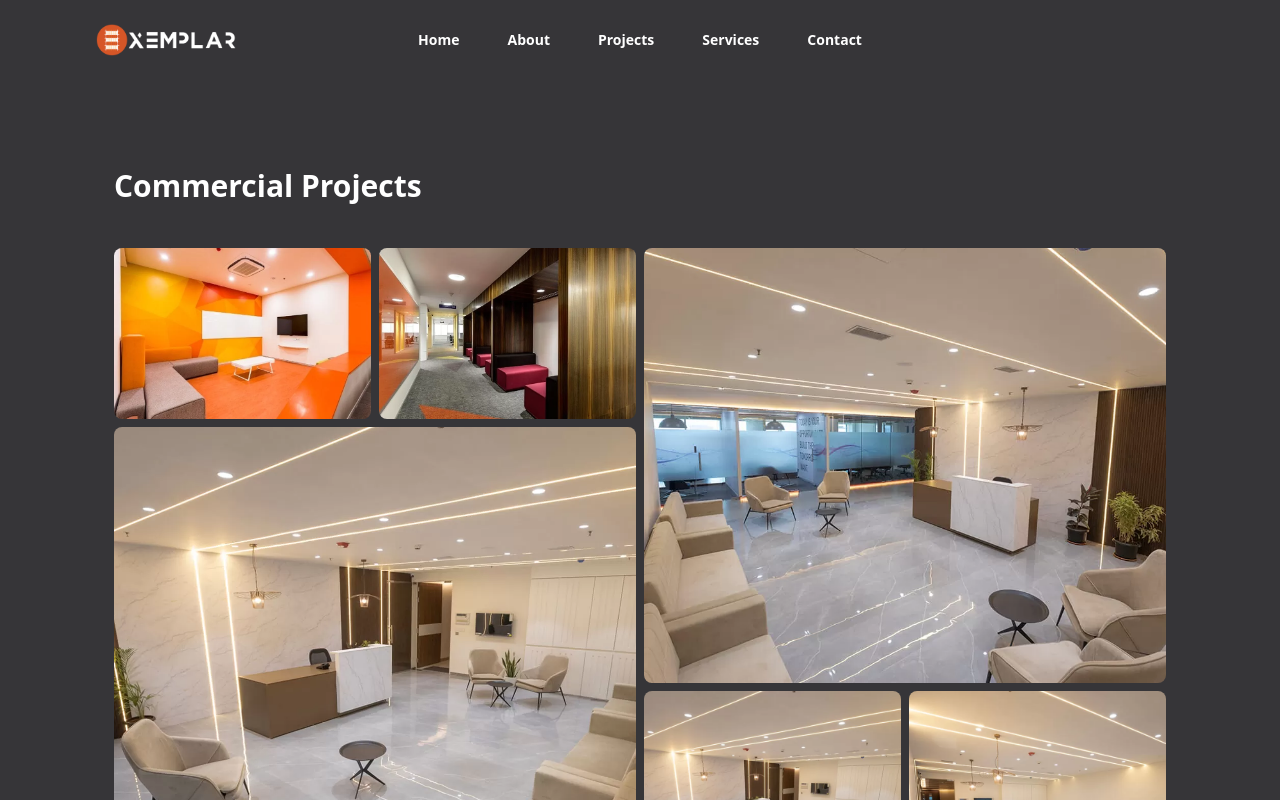
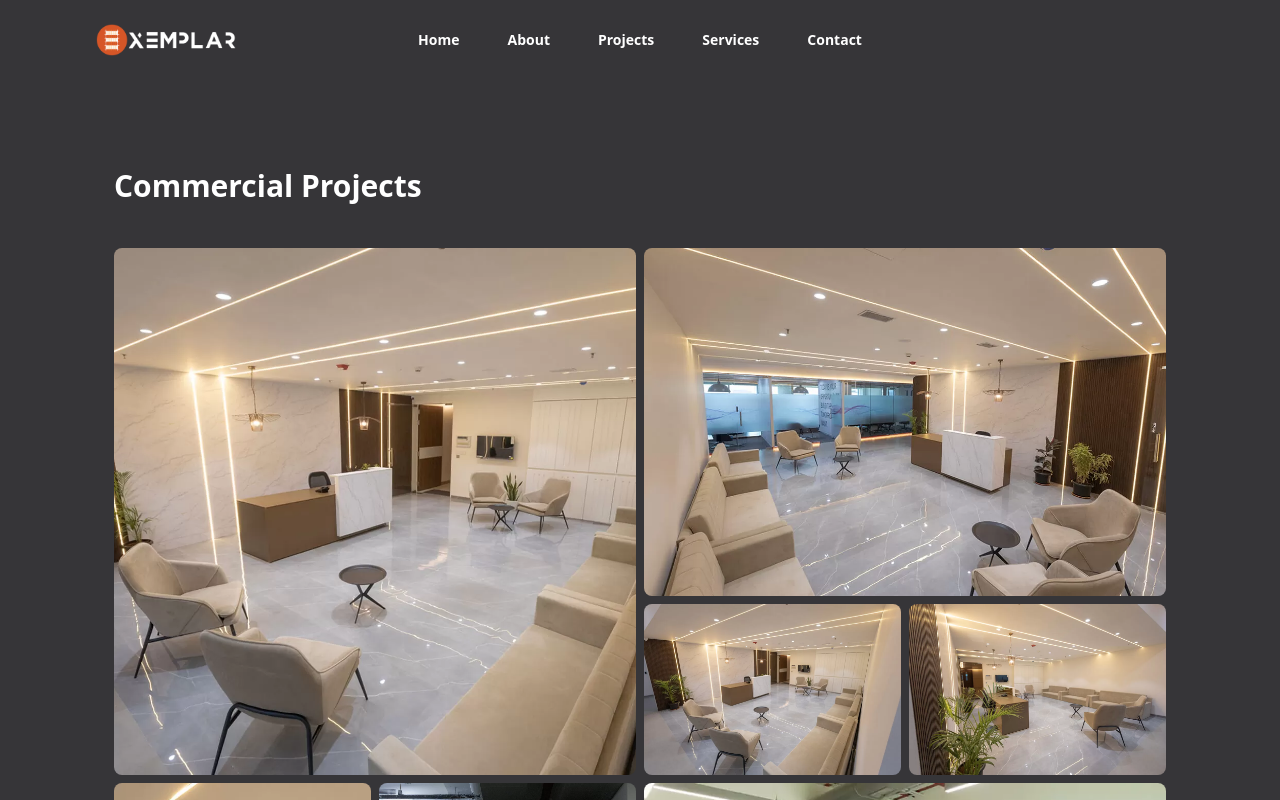
Before and after one commit to harshal3007/Exemplar-app, a React (Create React App) app: page /commercial in a window 1280 px wide. Shown: the top 800 px of the page. Built offline with nearby package versions, Linux system fonts and the light colour scheme.

Commit message:
Images changed

```diff
--- a/src/Component/Commercial.jsx
+++ b/src/Component/Commercial.jsx
@@ -38,20 +38,6 @@ const Commercial = () => {
       <div class="container mx-auto px-5 py-2 lg:px-24 lg:pt-2">
         <div class="-m-1 flex flex-wrap md:-m-2">
           <div class="flex w-full md:w-1/2 flex-wrap">
-            <div class="w-1/2 p-1 md:p-2">
-              <img
-                alt="gallery"
-                class="block h-full w-full rounded-lg object-cover object-center"
-                src={project55}
-              />
-            </div>
-            <div class="w-1/2 p-1 md:p-2">
-              <img
-                alt="gallery"
-                class="block h-full w-full rounded-lg object-cover object-center"
-                src={project56}
-              />
-            </div>
             <div class="w-full p-1 md:p-2">
               <img
                 alt="gallery"
--- a/src/Component/Residential.jsx
+++ b/src/Component/Residential.jsx
@@ -22,28 +22,14 @@ const Residential = () => {
           </div>
         </div>
       </div>
-      <div class="container mx-auto px-5 py-2 lg:px-24 lg:pt-14">
+      <div class="container mx-auto px-5 py-2 lg:px-24 lg:pt-2">
         <div class="-m-1 flex flex-wrap md:-m-2">
           <div class="flex w-full md:w-1/2 flex-wrap">
-            <div class="w-1/2 p-1 md:p-2">
+            <div class="w-full p-1 md:p-2">
               <img
                 alt="gallery"
                 class="block h-full w-full rounded-lg object-cover object-center"
                 src={project1}
-              />
-            </div>
-            <div class="w-1/2 p-1 md:p-2">
-              <img
-                alt="gallery"
-                class="block h-full w-full rounded-lg object-cover object-center"
-                src={project2}
-              />
-            </div>
-            <div class="w-full p-1 md:p-2">
-              <img
-                alt="gallery"
-                class="block h-full w-full rounded-lg object-cover object-center"
-                src={project3}
               />
             </div>
           </div>
@@ -52,20 +38,21 @@ const Residential = () => {
               <img
                 alt="gallery"
                 class="block h-full w-full rounded-lg object-cover object-center"
-                src={project4}
+                src={project2}
               />
             </div>
-          </div>
-        </div>
-      </div>
-      <div class="container mx-auto px-5 py-2 lg:px-24 lg:pt-2">
-        <div class="-m-1 flex flex-wrap md:-m-2">
-          <div class="flex w-full md:w-1/2 flex-wrap">
-            <div class="w-full p-1 md:p-2">
+            <div class="w-1/2 p-1 md:p-2">
               <img
                 alt="gallery"
                 class="block h-full w-full rounded-lg object-cover object-center"
-                src={project41}
+                src={project3}
+              />
+            </div>
+            <div class="w-1/2 p-1 md:p-2">
+              <img
+                alt="gallery"
+                class="block h-full w-full rounded-lg object-cover object-center"
+                src={project4}
               />
             </div>
           </div>
--- a/src/Pages/Projectfolder.jsx
+++ b/src/Pages/Projectfolder.jsx
@@ -1,8 +1,8 @@
 import Navbar from "../Component/Navbar";
 import Footer from "../Component/Footer";
-import project1 from "../Images/resi4.jpg";
-import project2 from "../Images/project54.webp";
-import project3 from "../Images/project3.webp";
+import project1 from "../Images/resi2.jpg";
+import project2 from "../Images/project57.webp";
+import project3 from "../Images/seven4.jpeg";
 import { Link } from "react-router-dom";
 
 const posts = [
```
